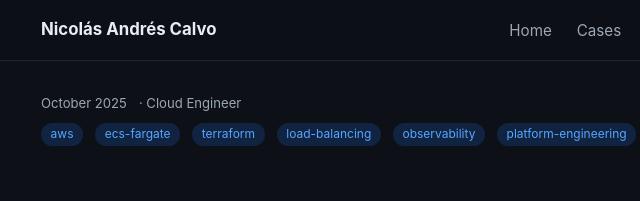
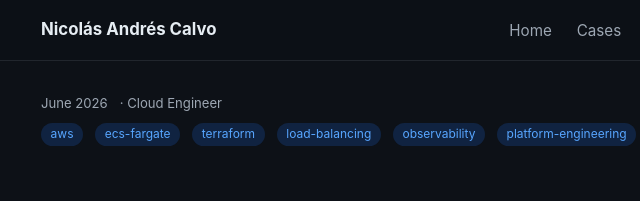
Before and after one commit to NicolasAndresCalvo/portfolio-web, an Astro site: page /cases/disposable-compute-ecs-fargate in a window 1280 px wide. Shown: the top 201 px of the page, 239-879 px from the left. Built offline with nearby package versions, Linux system fonts and the light colour scheme; Astro itself is replaced by a stand-in of ours; some packages are replaced by stand-ins of ours.

Commit message:
content: set case publication dates

```diff
--- a/src/content/cases/disposable-compute-ecs-fargate.md
+++ b/src/content/cases/disposable-compute-ecs-fargate.md
@@ -1,6 +1,6 @@
 ---
 title: "Disposable Compute Is the Easy Part: Designing Volatile Architectures on ECS Fargate"
-date: 2025-10-01
+date: 2026-06-15
 slug: disposable-compute-ecs-fargate
 draft: false
 role: "Cloud Engineer"
--- a/src/content/cases/zero-downtime-aws-region-migration.md
+++ b/src/content/cases/zero-downtime-aws-region-migration.md
@@ -1,6 +1,6 @@
 ---
 title: "Zero-Downtime Across AWS Regions: The Decisions Behind Moving 33 Microservices"
-date: 2025-05-01
+date: 2025-06-01
 slug: zero-downtime-aws-region-migration
 draft: false
 role: "Cloud Engineer"
```
